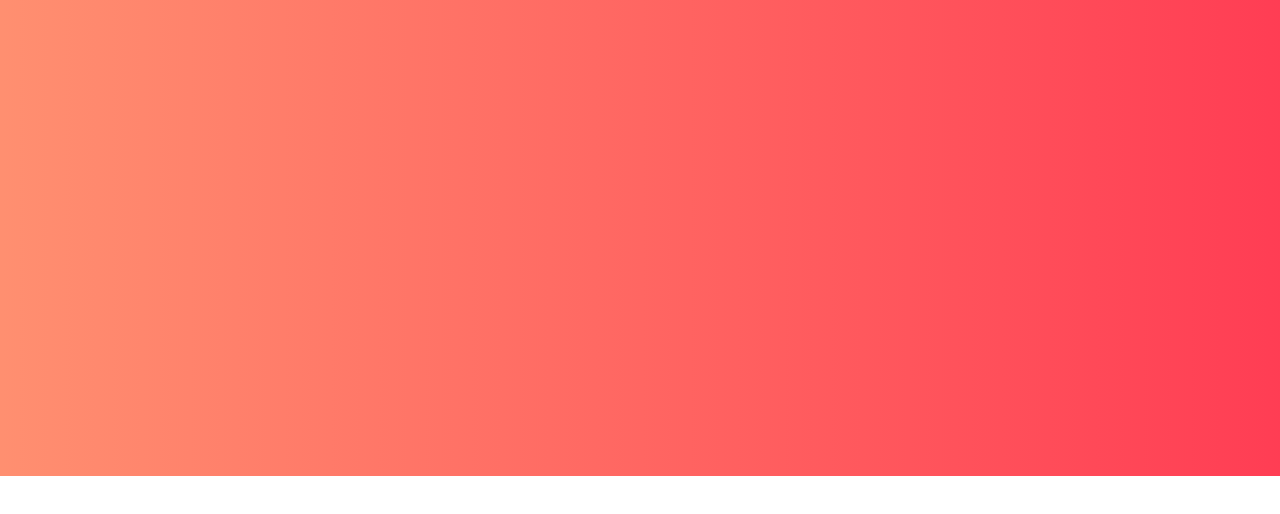
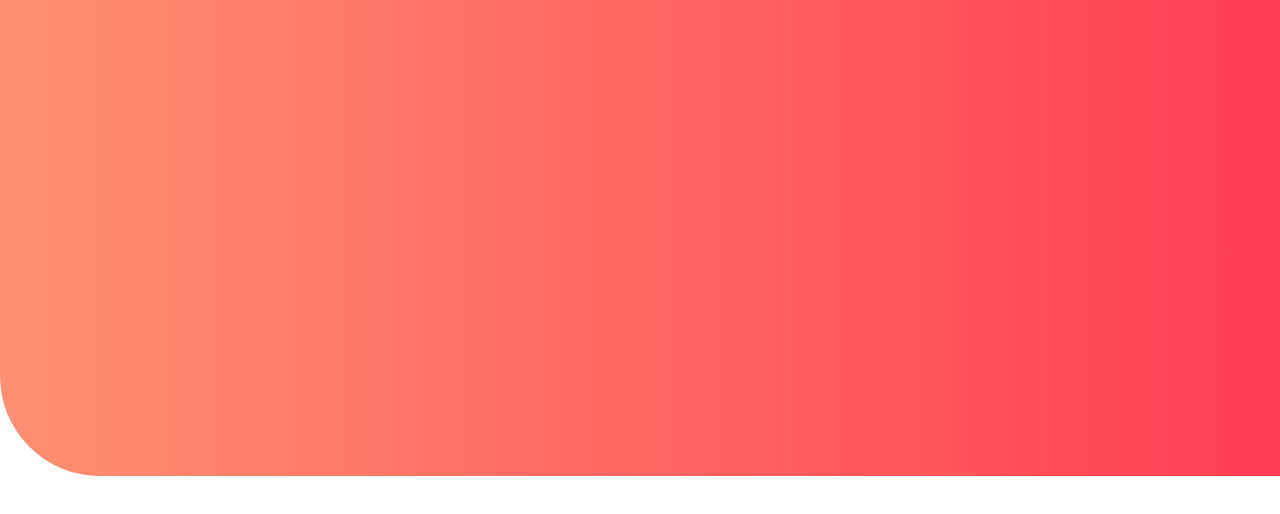
Before and after one commit to hemakumarm72/blog-landing-page, a plain HTML site: page index.html in a window 1280 px wide. Drawn offline with Linux system fonts and the light colour scheme.

Commit message:
border radius add

```diff
--- a/CSS/Style.css
+++ b/CSS/Style.css
@@ -59,6 +59,10 @@ body {
     var(--very-light-red),
     var(--Light-red)
   );
+
+  /* (first value applies to top-left corner, second value applies to top-right corner, third value applies to bottom-right corner, and fourth value applies to bottom-left corner): */
+
+  border-radius: 0 0 0 100px;
 }
 
 @media (min-width: 1280px) {
```
